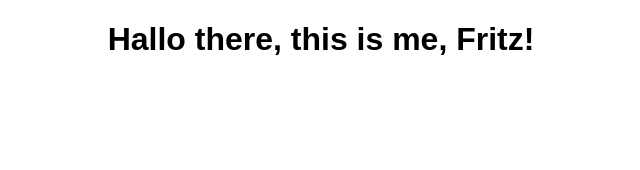
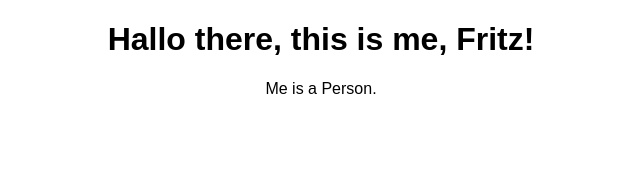
Before and after one commit to servustempore/learning-react, a React (Create React App) app in the folder pr2/: page / in a window 1280 px wide. Shown: the top 170 px of the page, without its empty margins (319-959 px from the left). Built offline with nearby package versions, Linux system fonts and the light colour scheme.

Commit message:
Added Person Component

```diff
--- a/pr2/src/App.js
+++ b/pr2/src/App.js
@@ -1,11 +1,13 @@
 import React, { Component } from 'react';
 import './App.css';
+import Person from './Person/Person';
 
 class App extends Component {
   render() {
     return (
       <div className="App">
         <h1>Hallo there, this is me, Fritz!</h1>
+        <Person />
       </div>
     );
     // return React.createElement('div', {className: 'App'}, React.createElement('h1', null, 'Hallo there, this is me, Hans!'));
--- /dev/null
+++ b/pr2/src/Person/Person.js
@@ -0,0 +1,7 @@
+import React from 'react';
+
+const Person = () => {
+    return <p>Me is a Person.</p>;
+}
+
+export default Person;
```
